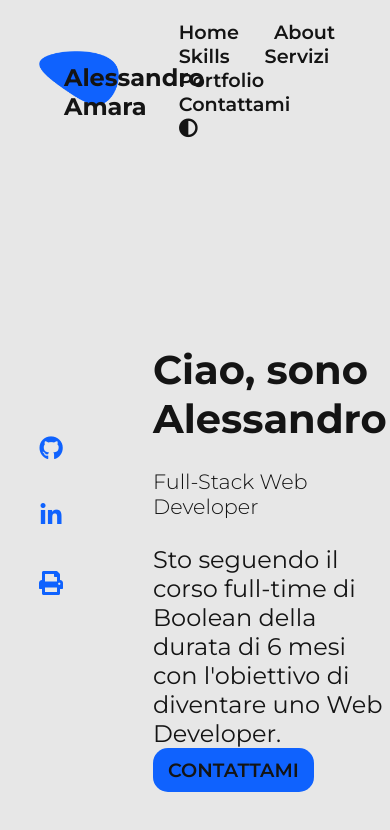
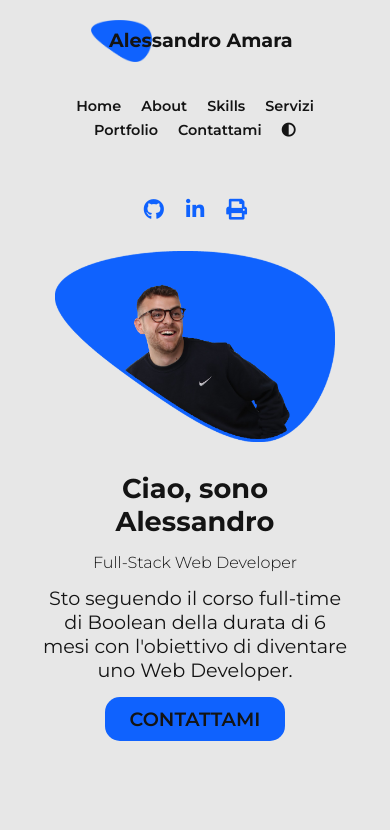
Before and after one commit to ALAM-97/my-portfolio, a plain HTML site: page index.html in a window 390 px wide. Drawn offline with Linux system fonts and the light colour scheme.

Commit message:
Header and Hero Media Queries Added

```diff
--- /dev/null
+++ b/css/queries.css
@@ -0,0 +1,126 @@
+/* MEDIA QUERIES */
+
+@media screen and (max-width: 830px) {
+    /* HEADER */
+    header {
+        grid-template-columns: 100%;
+    }
+    .logo {
+        display: grid;
+        grid-template-columns: 2fr 3fr 2fr;
+        grid-template-rows: auto;
+        justify-items: start;
+    }
+    header img {
+        grid-column-start: 2;
+        grid-row-start: 1;
+        width: 3.8rem;
+    }
+    .portfolio-owner {
+        position: absolute;
+        font-size: 1.2rem;
+        left: 18px;
+        top: 8px;
+        grid-column-start: 2;
+        grid-row-start: 1;
+    }
+    header ul {
+        justify-self: center;
+        text-align: center;
+        margin-top: 30px;
+    }
+    header li{
+        margin: 0 7.5px;
+        font-size: 1rem;
+    }
+    /* HERO */
+    .hero {
+        grid-template-columns: 1fr;
+    }
+    .hero-left {
+        display: grid;
+        grid-template-columns: 2fr 1fr 2fr;
+        grid-template-rows: auto;
+        grid-template-areas:
+            "github linkedin print";
+    }
+    .github-link {
+        grid-area: github;
+        justify-self: end;
+    }
+    .fa-print {
+        grid-area: print;
+        justify-self: start;
+    }
+    .hero-center {
+        display: grid;
+        justify-items: center;
+        grid-template-rows: 2fr 1fr 2fr;
+        padding-left: 0px;
+        order: 2;
+    }
+    .hero-center p {
+        text-align: center;
+    }
+    .hero-center a {
+        align-self: center;
+        justify-self: center;
+    }
+    .hero-right img {
+        width: 90%;
+        margin-top: 30px;
+    }
+}
+
+@media screen and (max-width: 420px) {
+    /* HEADER */
+    .logo {
+        grid-template-columns: 1fr 4fr 1fr;
+    }
+    header li{
+        font-size: 0.9rem;
+    }
+    /* HERO */
+    .hero {
+        margin-top: 60px;
+    }
+    .hero-center {
+        display: grid;
+        justify-items: center;
+        grid-template-rows: 2fr 1fr 2fr;
+        padding-left: 0px;
+        order: 2;
+    }
+    .hero i {
+        font-size: 1.3rem;
+    }
+    .hero-center h1 {
+        text-align: center;
+        font-size: 1.7rem;
+    }
+    .hero-center h5 {
+        font-size: 1rem;
+    }
+    .hero-center p {
+        font-size: 1.2rem;
+        text-align: center;
+    }
+    .hero-center a {
+        text-decoration: none;
+        color: rgb(20, 20, 20);
+        font-weight: 600;
+        background-color: #0F62FE;
+        font-size: 1.2rem;
+        padding: 10px 25px;
+        margin: 15px auto;
+        border-radius: 15px;
+        border: none;
+        align-self: center;
+        justify-self: center;
+    }
+    .hero-right img {
+        width: 90%;
+        margin-top: 30px;
+        text-align: right;
+    }
+}
--- a/css/style.css
+++ b/css/style.css
@@ -34,6 +34,7 @@ header {
     align-items: center;
 }
 .logo {
+    width: 100%;
     position: relative;
 }
 header img {
@@ -49,7 +50,7 @@ header ul{
     justify-self: end;
 }
 header li {
-    margin: 0 15px;
+    margin: 0 10px;
     font-weight: 600;
 }
 header li:hover {
@@ -138,5 +139,4 @@ header ul:last-child {
 }
 .hero-right img {
     width: 75%;
-    text-align: right;
 }
--- a/index.html
+++ b/index.html
@@ -5,6 +5,7 @@
         <meta http-equiv="X-UA-Compatible" content="IE=edge">
         <meta name="viewport" content="width=device-width, initial-scale=1.0">
         <link rel="stylesheet" href="css/style.css">
+        <link rel="stylesheet" href="css/queries.css">
         <!-- GOOGLE FONT -->
         <link rel="preconnect" href="https://fonts.googleapis.com">
         <link rel="preconnect" href="https://fonts.gstatic.com" crossorigin>
```
